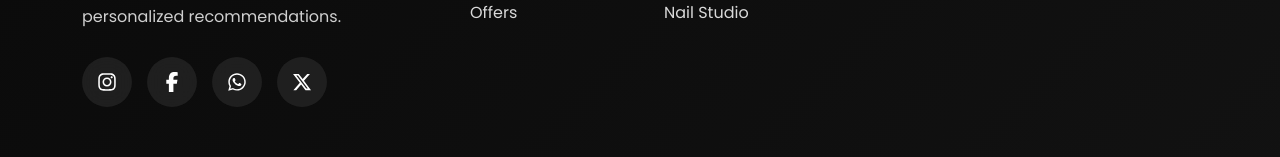
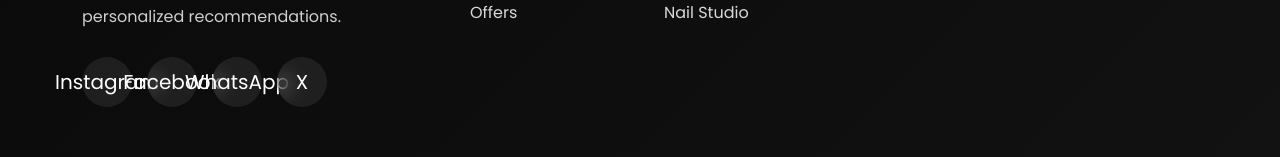
Before and after one commit to harini2006b-arch/GlowElite-SalonApp, a React (Create React App) app: page / in a window 1280 px wide. Shown: the part 6164-6321 px from the top of the page. Built offline with nearby package versions, Linux system fonts and the light colour scheme.

Commit message:
Premium GlowElite SalonApp

```diff
--- a/src/components/Footer.js
+++ b/src/components/Footer.js
@@ -34,21 +34,21 @@ function Footer() {
 
             <div className="footer-social">
 
-  <a href="#">
-    <FaInstagram />
-  </a>
+  <a href="https://instagram.com" target="_blank" rel="noreferrer">
+  Instagram
+</a>
 
-  <a href="#">
-    <FaFacebookF />
-  </a>
+<a href="https://facebook.com" target="_blank" rel="noreferrer">
+  Facebook
+</a>
 
-  <a href="#">
-    <FaWhatsapp />
-  </a>
+<a href="https://wa.me/919999999999" target="_blank" rel="noreferrer">
+  WhatsApp
+</a>
 
-  <a href="#">
-    <FaXTwitter />
-  </a>
+<a href="https://x.com" target="_blank" rel="noreferrer">
+  X
+</a>
 
 </div>
           </div>
--- a/src/components/Hero.js
+++ b/src/components/Hero.js
@@ -1,35 +1,25 @@
 import "../styles/Hero.css";
-import React, { useState, useEffect} from "react";
+import React, { useState, useEffect } from "react";
+
 function Hero() {
 
   const images = [
-
     "https://images.unsplash.com/photo-1521590832167-7bcbfaa6381f?auto=format&fit=crop&w=1200&q=80",
-
     "https://images.unsplash.com/photo-1621605815971-fbc98d665033?auto=format&fit=crop&w=1200&q=80",
-
     "https://images.unsplash.com/photo-1560066984-138dadb4c035?auto=format&fit=crop&w=1200&q=80"
-
   ];
 
-const [currentImage, setCurrentImage] =
-useState(0);
+  const [currentImage, setCurrentImage] = useState(0);
 
   useEffect(() => {
-
     const interval = setInterval(() => {
-
-setCurrentImage(
-(prev) =>
-(prev + 1) % images.length
-);
-
+      setCurrentImage((prev) => (prev + 1) % images.length);
     }, 4000);
 
-return () =>
-clearInterval(interval);
+    return () => clearInterval(interval);
+  }, []);
 
-}, []);
+
 
 
   return (
--- a/src/components/Navbar.js
+++ b/src/components/Navbar.js
@@ -6,7 +6,6 @@ import "../styles/Navbar.css";
 function Navbar() {
 
 
-const isLoggedIn =localStorage.getItem("user");
 
 const [isOpen, setIsOpen] = useState(false);
 
```
Lines whose indentation alone changed are shown as unchanged.
